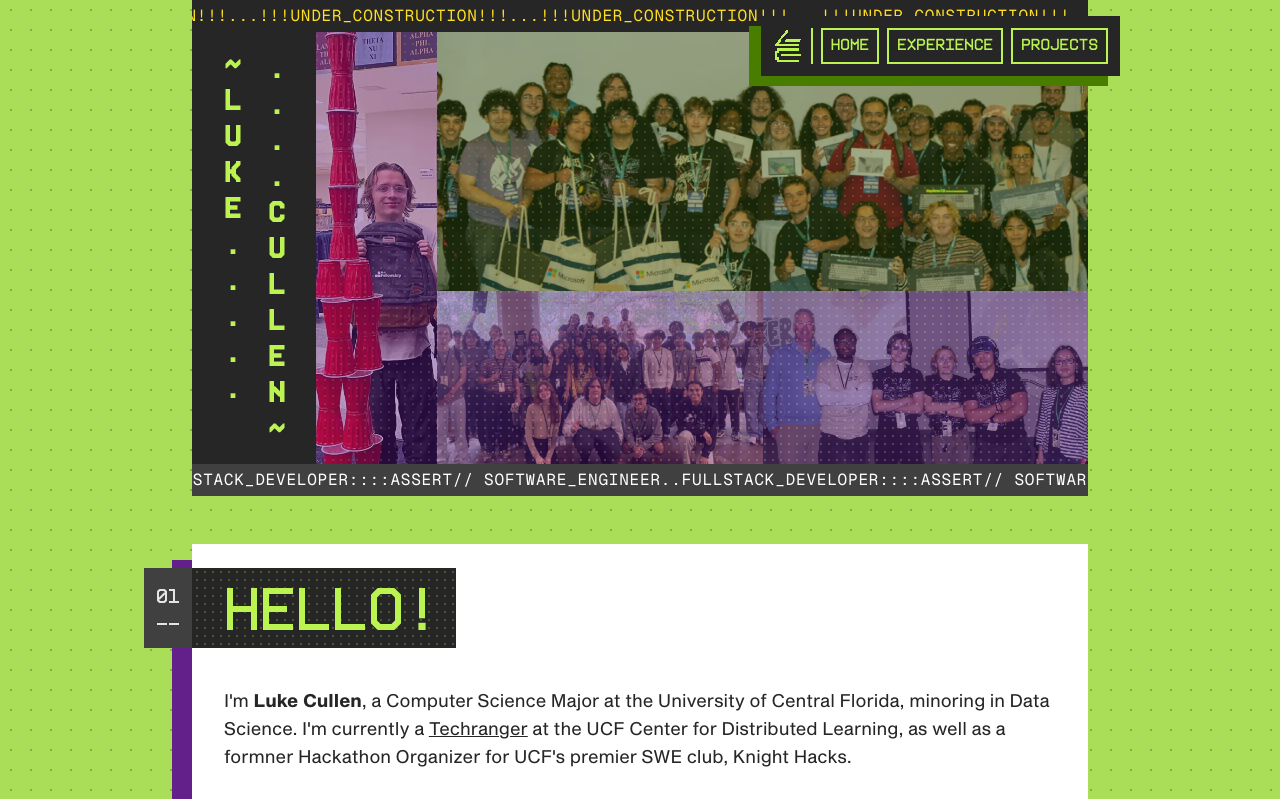
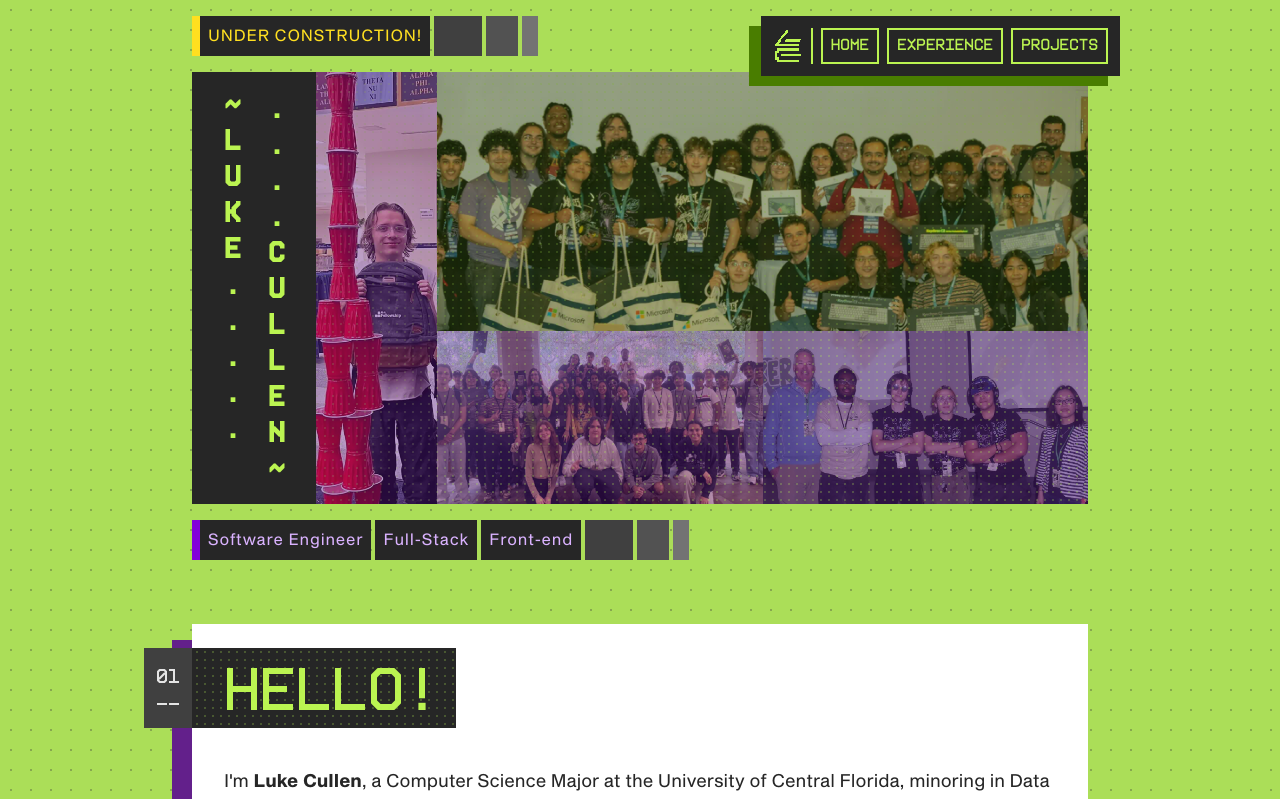
Before and after one commit to retromonos/portfolio-v3, a Next.js app: page / in a window 1280 px wide. Shown: the top 799 px of the page. Built offline with nearby package versions, Linux system fonts and the light colour scheme.

Commit message:
start removing marquees

```diff
--- a/app/page.tsx
+++ b/app/page.tsx
@@ -62,14 +62,15 @@ export default function Home() {
             <Wrench className="block lg:hidden"/>
           </a>
         </div>
-        <Marquee
-          autoFill={true}
-          direction="right"
-          className="h-8 z-20 w-full bg-neutral-800 font-mono tracking-wider text-yellow-300 p-2"
-        >
-          !!!UNDER_CONSTRUCTION!!!...
-        </Marquee>
-        <section id="home" className="relative h-108 flex flex-row max-w-4xl ">
+        <div className="w-full z-20 h-10 my-4 flex flex-row gap-1 overflow-hidden font-shapiro">
+          <div className="bg-neutral-800 tracking-wider text-yellow-300 p-2 w-fit border-l-yellow-300 border-l-8">
+            UNDER CONSTRUCTION!
+          </div>
+          <div className="bg-neutral-700 h-10 w-12" aria-hidden></div>
+          <div className="bg-neutral-600 h-10 w-8" aria-hidden></div>
+          <div className="bg-neutral-500 h-10 w-4" aria-hidden></div>
+        </div>
+        <section id="home" className="relative h-108 flex flex-row max-w-4xl overflow-hidden">
           <h1
             aria-label="Luke Cullen"
             className="relative h-full w-36 z-10 font-bold bg-neutral-800"
@@ -144,12 +145,26 @@ export default function Home() {
             className="absolute w-full h-full hero-overlay z-5 top-0 pointer-events-none"
           ></div>
         </section>
-        <Marquee
+        {/* <Marquee
           autoFill={true}
           className="h-8 w-full bg-neutral-700 font-mono tracking-wider text-white p-2"
         >
           ASSERT//&nbsp;SOFTWARE_ENGINEER..FULLSTACK_DEVELOPER::::
-        </Marquee>
+        </Marquee> */}
+        <div className="w-full z-20 h-10 my-4 flex flex-row gap-1 overflow-hidden font-shapiro">
+          <div className="bg-neutral-800 tracking-wider text-purple-300 p-2 w-fit border-l-purple-700 border-l-8">
+            Software Engineer
+          </div>
+          <div className="bg-neutral-800 tracking-wider text-purple-300 p-2 w-fit ">
+            Full-Stack
+          </div>
+          <div className="bg-neutral-800 tracking-wider text-purple-300 p-2 w-fit ">
+            Front-end
+          </div>
+          <div className="bg-neutral-700 h-10 w-12" aria-hidden></div>
+          <div className="bg-neutral-600 h-10 w-8" aria-hidden></div>
+          <div className="bg-neutral-500 h-10 w-4" aria-hidden></div>
+        </div>
         <div className="gap-12 flex flex-col relative">
           <section className="mt-12 flex flex-col gap-10 p-8 py-6 bg-white card-shadow">
             <BlockHeader sideNum="01" className="">
@@ -180,6 +195,7 @@ export default function Home() {
               Experience
             </BlockHeader>
           </section>
+
           {jobs.map((v, i) => {
             return (
               <div
@@ -257,6 +273,7 @@ export default function Home() {
               Projects
             </BlockHeader>
           </section>
+
           {projects.map((v, i) => {
             return (
               <div
@@ -378,6 +395,7 @@ export default function Home() {
               </div>
             );
           })}
+
         </div>
       </main>
       <footer className="w-full bg-neutral-700 flex items-center justify-center relative text-white">
```
